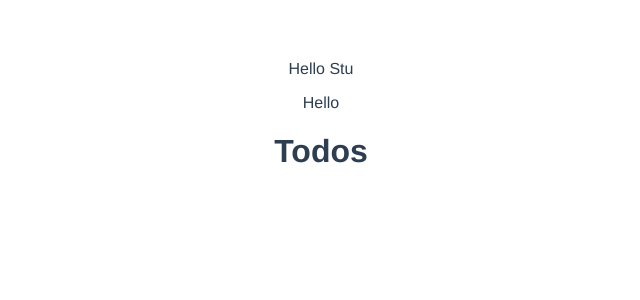
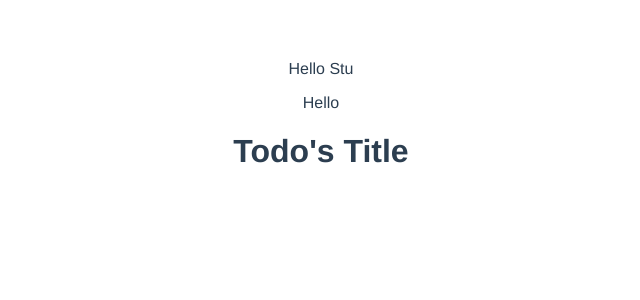
Before and after one commit to stujmar/vue-sinatra, a Vue app in the folder hello-vue/: page / in a window 1280 px wide. Shown: the top 300 px of the page, without its empty margins (319-959 px from the left). Built offline with nearby package versions, Linux system fonts and the light colour scheme.

Commit message:
figured out the dif between name, data, props

```diff
--- a/hello-vue/src/App.vue
+++ b/hello-vue/src/App.vue
@@ -2,7 +2,7 @@
   <div id="app">
     <Landing />
     {{msg}}
-    <Todos />
+    <Todos v-bind:todos="todos" />
   </div>
 </template>
 
--- a/hello-vue/src/components/Todos.vue
+++ b/hello-vue/src/components/Todos.vue
@@ -1,12 +1,18 @@
 <template>
     <div>
-        <h1>Todos</h1>
+        <h1>{{msg}}</h1>
     </div>
 </template>
 
 <script>
 export default {
-
+    name: "Todos",
+    props: ["todos"],
+    data () {
+        return {
+            msg: "Todo's Title"
+        }
+    }
 }
 </script>
 
```
